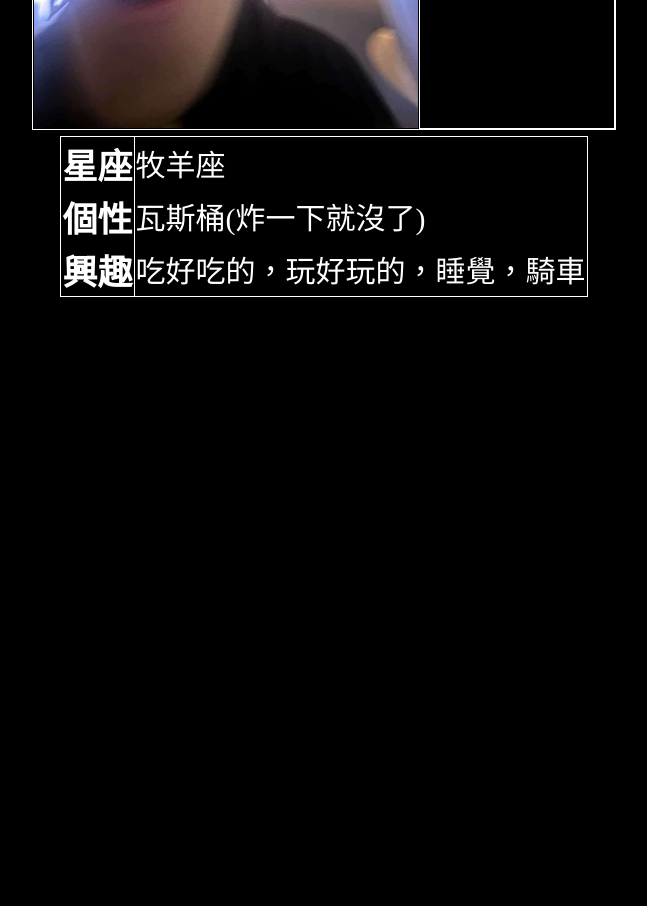
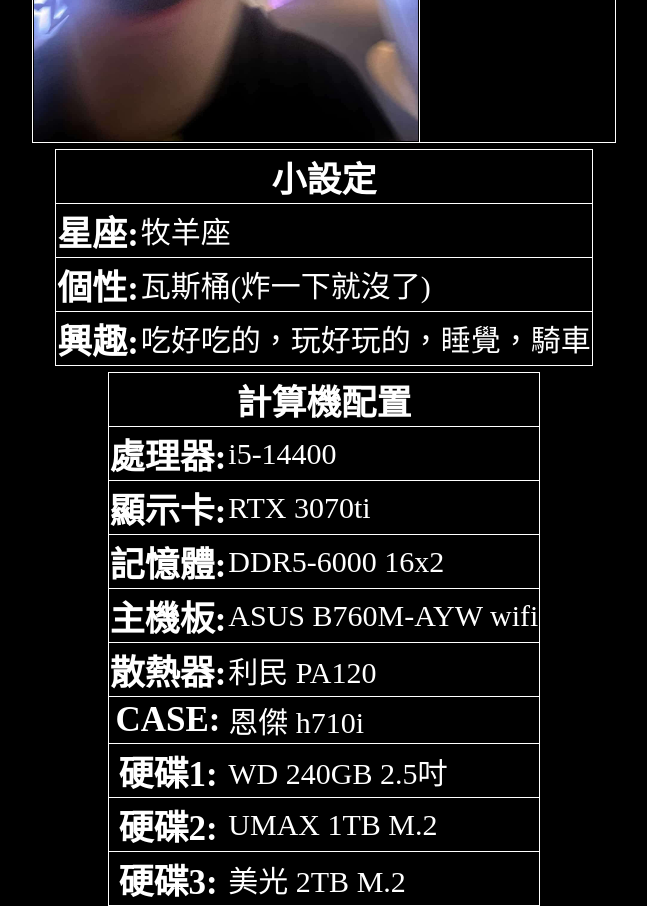
Before and after one commit to sakura-0405/xia.NS, a Next.js app: page /about in a window 1280 px wide. Shown: the part 480-1386 px from the top of the page, without its empty margins (316-963 px from the left). Before the commit the page ends 800 px from the top, so only its background shows below. Built offline with nearby package versions, Linux system fonts and the light colour scheme.

Commit message:
版本3
新增about內的<計算機配置>欄位
略微調整<小設定>排版

```diff
--- a/app/about/page.jsx
+++ b/app/about/page.jsx
@@ -4,7 +4,7 @@
 export default function Page() {
   return (
     <main>
-      <header><span className={styles.header}>關於我</span><span><Link href="/">首頁</Link></span></header>
+      <header><span className={styles.header}>關於我</span><span className={styles.Go_Main}><Link href="/">首頁</Link></span></header>
 
       <table className={`${styles.Profile_Table1} ${styles.Profile_Table_Common}`}>
         <tbody>
@@ -21,19 +21,68 @@
       <table className={`${styles.Profile_Table2} ${styles.Profile_Table_Common}`}>
         <tbody>
           <tr className={styles.Profile_Tr2}>
-            <th>星座</th>
+            <th colSpan="2">小設定</th>
+          </tr>
+          <tr className={styles.Profile_Tr2}>
+            <th>星座:</th>
             <td>牧羊座</td>
           </tr>
           <tr className={styles.Profile_Tr2}>
-            <th>個性</th>
+            <th>個性:</th>
             <td>瓦斯桶(炸一下就沒了)</td>
           </tr>
           <tr className={styles.Profile_Tr2}>
-            <th>興趣</th>
+            <th>興趣:</th>
             <td>吃好吃的，玩好玩的，睡覺，騎車</td>
           </tr>
         </tbody>
       </table>
+
+      <table className={`${styles.Profile_Table3} ${styles.Profile_Table_Common}`}>
+        <tbody>
+          <tr className={styles.Profile_Tr3}>
+            <th colSpan="2" className={styles.Profile_Table3_Header}>計算機配置</th>
+          </tr>
+          <tr className={styles.Profile_Tr3}>
+            <th>處理器:</th>
+            <td>i5-14400</td>
+          </tr>
+          <tr className={styles.Profile_Tr3}>
+            <th>顯示卡:</th>
+            <td>RTX 3070ti</td>
+          </tr>
+          <tr className={styles.Profile_Tr3}>
+            <th>記憶體:</th>
+            <td>DDR5-6000 16x2</td>
+          </tr >
+          <tr className={styles.Profile_Tr3}>
+            <th>主機板:</th>
+            <td>ASUS B760M-AYW wifi</td>
+          </tr >
+          <tr className={styles.Profile_Tr3}>
+            <th>散熱器:</th>
+            <td>利民 PA120</td>
+          </tr >
+          <tr className={styles.Profile_Tr3}>
+            <th>CASE:</th>
+            <td>恩傑 h710i</td>
+          </tr >
+          <tr className={styles.Profile_Tr3}>
+            <th>硬碟1:</th>
+            <td>WD 240GB 2.5吋</td>
+          </tr >
+          <tr className={styles.Profile_Tr3}>
+            <th>硬碟2:</th>
+            <td>UMAX 1TB M.2</td>
+          </tr >
+          <tr className={styles.Profile_Tr3}>
+            <th>硬碟3:</th>
+            <td>美光 2TB M.2</td>
+          </tr >
+        </tbody>
+      </table>
+
+
     </main>
   )
 }
--- a/styles/about.module.css
+++ b/styles/about.module.css
@@ -11,6 +11,12 @@
         font-size: 5vw;
         padding: 0.1rem;
 
+    }
+
+.Go_Main
+    {
+        font-size: 2vw;
+        color: white;
     }
 
 /*-------------------------------------------------------*/
@@ -47,14 +53,14 @@
         flex-direction: column;
         justify-content: center;
         padding: 0;
-        border: 1px solid white;
-        color: white;
+        border-left: 1px solid white;
     }
 
 .Name
     {
         font-size: clamp(30px,20vw,50px);
         padding: 8px;
+        color: pink;
     }
 
 .id
@@ -62,6 +68,7 @@
         text-align: center;
         font-size: clamp(16px,15vw,35px);
         padding: 4px 8px;
+        color: #FFAACC;
     }
 
 /*-------------------------------------------------------*/
@@ -74,14 +81,38 @@
 .Profile_Tr2 th
     {
         font-size: clamp(16px,15vw,35px);
-        border-right: 1px solid white;
+        border-bottom: 1px solid white;
     }
 
 .Profile_Tr2 td
     {
         font-size: clamp(12px,13vw,30px);
         border-right: 1px solid white;
+        border-bottom: 1px solid white;
     }
 
 
 /*-------------------------------------------------------*/
+/*Profile3 CSS*/
+.Profile_Table3
+    {
+        color: white;
+    }
+
+.Profile_Table3_Header
+    {
+        text-align: center;
+    }
+
+.Profile_Tr3 th
+    {
+        font-size: clamp(16px,15vw,35px);
+        border-bottom: 1px solid white;
+    }
+
+.Profile_Tr3 td
+    {
+        font-size: clamp(12px,13vw,30px);
+        border-right: 1px solid white;
+        border-bottom: 1px solid white;
+    }
```
